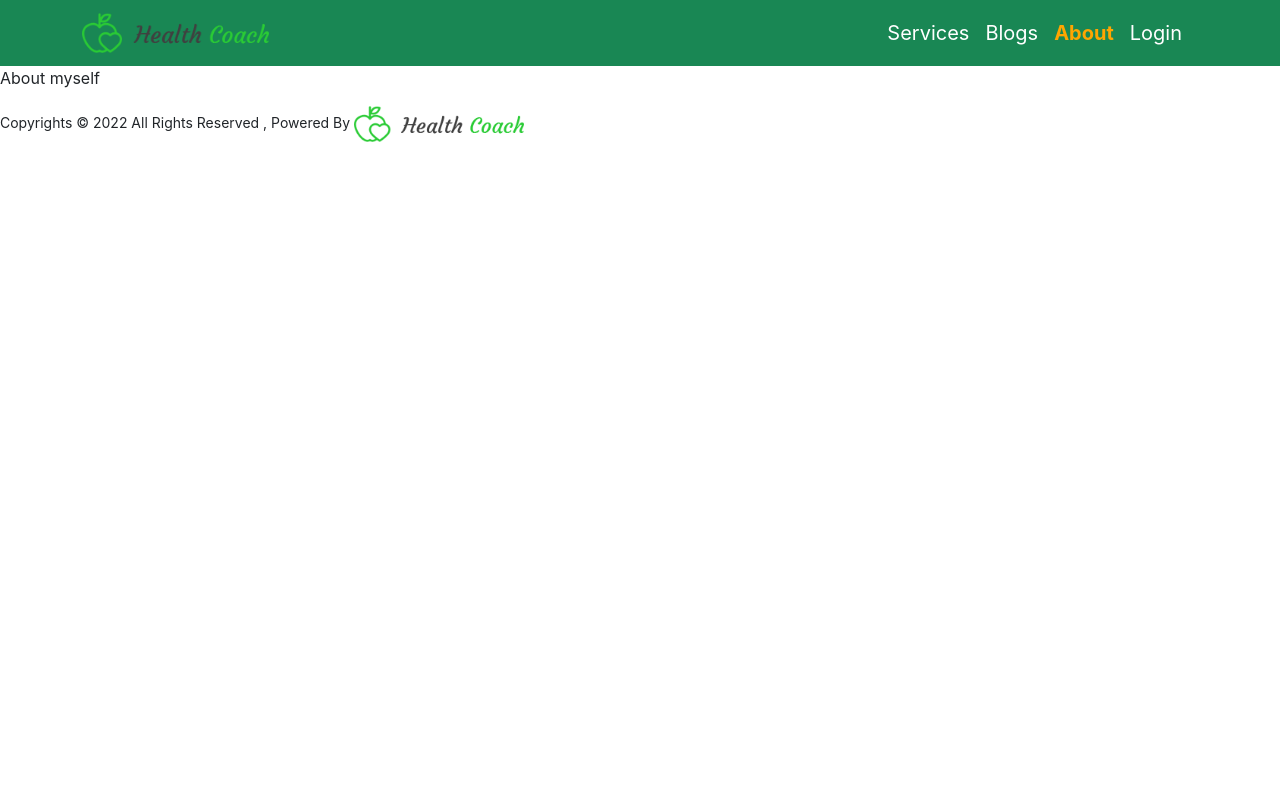
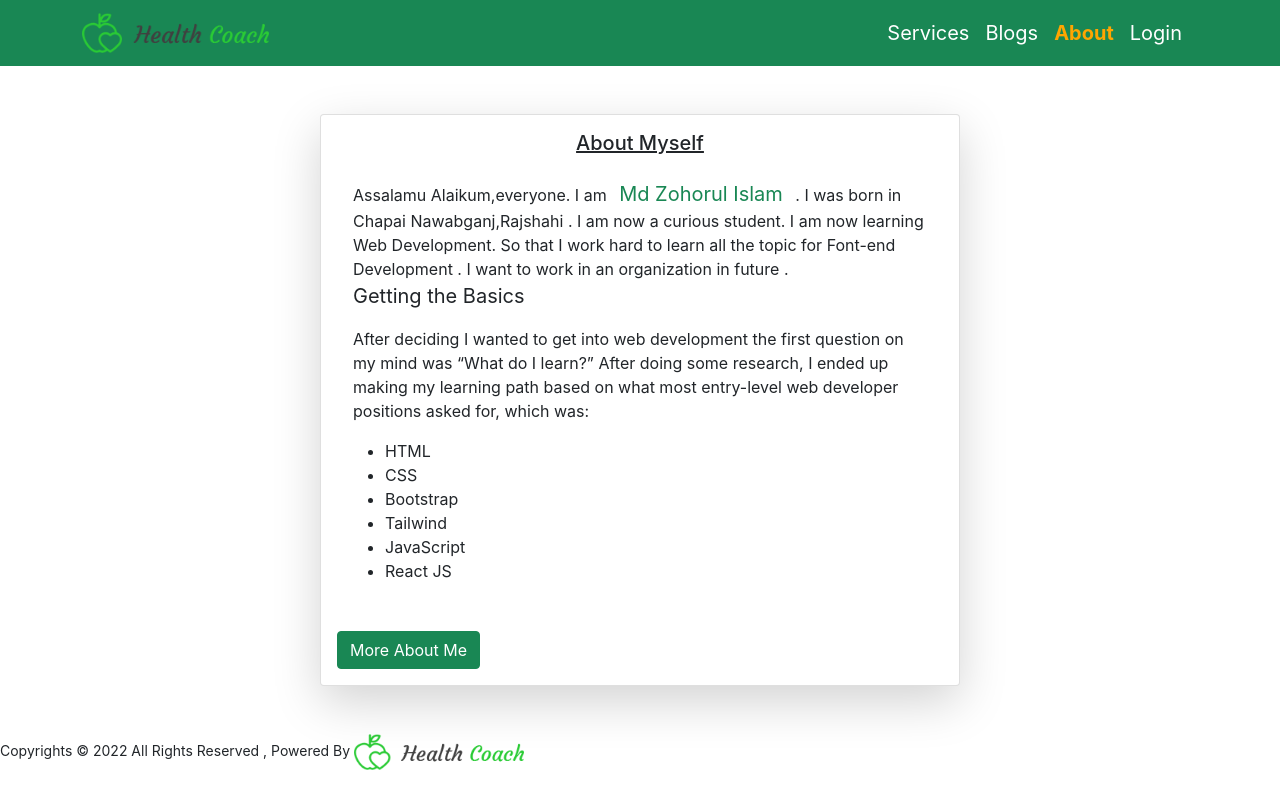
Before and after one commit to Zohorl/assignment-10-health-coach, a React (Create React App) app: page /about in a window 1280 px wide. Built offline with nearby package versions, Linux system fonts and the light colour scheme; no server answers.

Commit message:
about added

```diff
--- a/src/pages/About/About.js
+++ b/src/pages/About/About.js
@@ -1,9 +1,32 @@
 import React from 'react';
+import { Button, Card } from 'react-bootstrap';
+
 
 const About = () => {
     return (
-        <div>
-            <p>About myself</p>
+        <div className='my-5'>
+            <Card className="shadow-lg w-50 mx-auto">
+                <Card.Body>
+                    <Card.Title className='text-decoration-underline text-center'>About Myself</Card.Title>
+                    <Card.Text className='p-3'>
+                        Assalamu Alaikum,everyone. I am <span className='text-success fs-5 px-2'>Md Zohorul Islam</span> . I was born in Chapai Nawabganj,Rajshahi . I am now a curious student. I am now learning Web Development. So that I work hard to learn all the topic for Font-end Development . I want to work in an organization in future .
+                        <p className='fs-5'>Getting the Basics</p>
+                        <p>After deciding I wanted to get into web development the first question on my mind was “What do I learn?” After doing some research, I ended up making my learning path based on what most entry-level web developer positions asked for, which was:</p>
+                        <ul>
+                            <li>HTML</li>
+                            <li>CSS</li>
+                            <li>Bootstrap</li>
+                            <li>Tailwind</li>
+                            <li>JavaScript</li>
+                            <li>React JS</li>
+                        </ul>
+                    </Card.Text>
+                    <a href="https://github.com/Zohorl">
+                        <Button variant="success "> <span >More About Me</span> </Button>
+                    </a>
+
+                </Card.Body>
+            </Card>
         </div>
     );
 };
```
Also changed, not shown: 1 other file (tests, documents, lock files or other folders).
